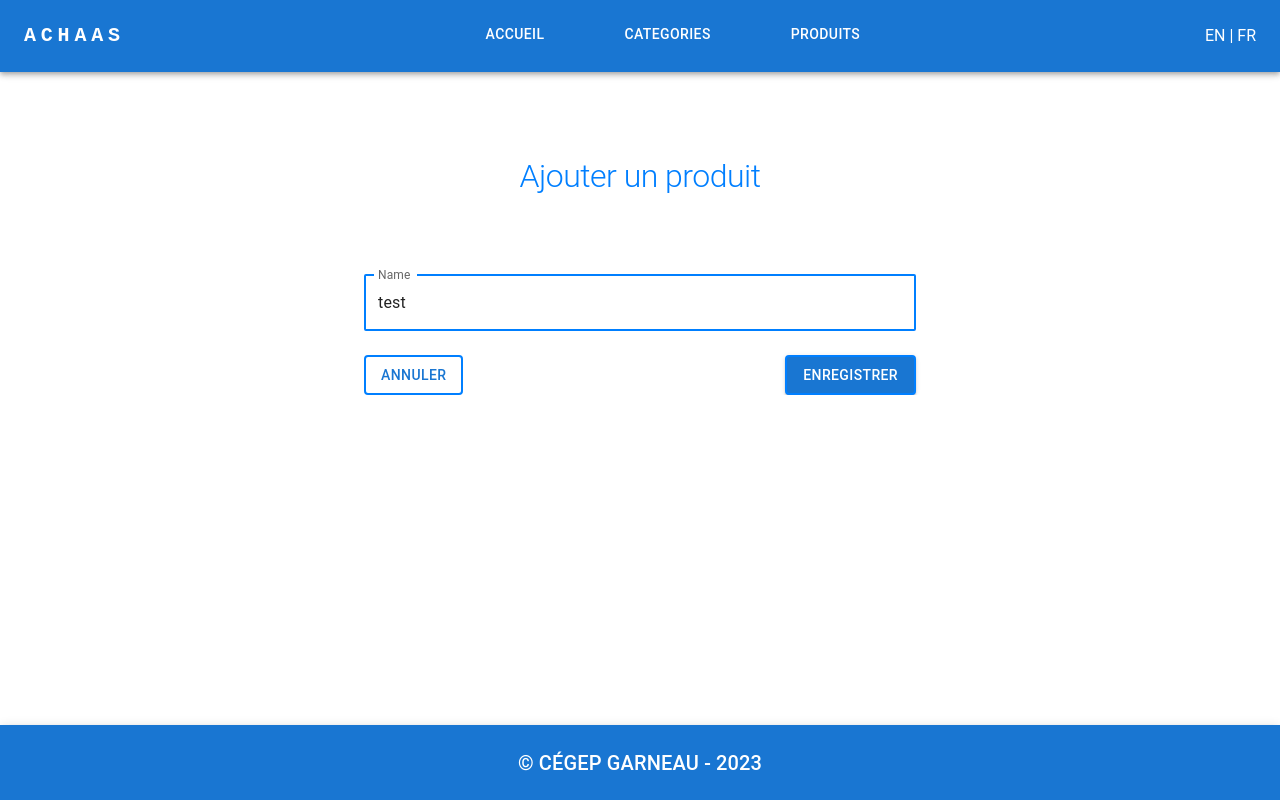
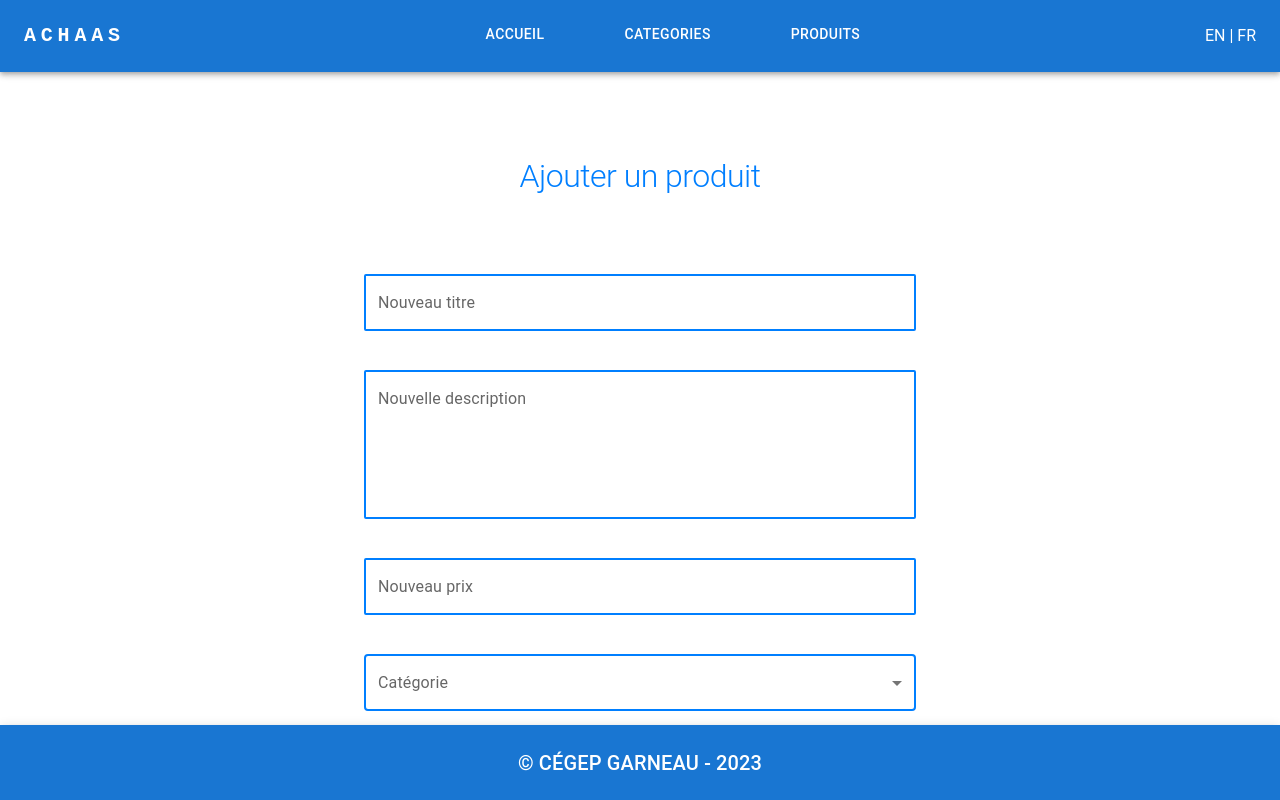
Before and after one commit to AntoineBergeron720/TP3_integration, a Next.js app: page /product/1 in a window 1280 px wide. Built offline with nearby package versions, Linux system fonts and the light colour scheme.

Commit message:
update page produit et modifier produit

```diff
--- a/src/components/molecules/my-form-product/my-form-product.tsx
+++ b/src/components/molecules/my-form-product/my-form-product.tsx
@@ -1,15 +1,15 @@
 import { Grid, TextField, FormControl, InputLabel, MenuItem } from "@mui/material";
 import MyButtonCancel from "../../atoms/button/my-button-cancel";
 import MyButtonSave from "../../atoms/button/my-button-save";
-import {useState, useEffect} from 'react';
+import { useState, useEffect } from 'react';
 import Select, { SelectChangeEvent } from '@mui/material/Select';
 
 export function MyFormCreateProduct() {
 
     const [categoryList, setCategoryList] = useState<any[]>([])
 
-    useEffect(()=>{
-        let response = [{_id: '1', name: 'cat 1'}, {_id: '2', name: 'cat 2'}] // TODO : REQUÊTE À L'API
+    useEffect(() => {
+        let response = [{ _id: '1', name: 'cat 1' }, { _id: '2', name: 'cat 2' }] // TODO : REQUÊTE À L'API
         // TODO : Validation code response, si 200 -> setCategoryList avec liste retourné par l'API, si erreur, toast.erreur
         setCategoryList(response)
     }, [])
@@ -20,7 +20,7 @@ export function MyFormCreateProduct() {
         setCategory(event.target.value as string);
     };
 
-    useEffect(()=> {
+    useEffect(() => {
         console.log(category)
     }, [category])
 
@@ -28,7 +28,7 @@ export function MyFormCreateProduct() {
         <Grid container rowGap={3} columnGap={2}>
             <Grid item xs={12}>
                 <TextField
-                    id="ditre"
+                    id="titre"
                     label="Titre"
                     variant="outlined"
                     fullWidth
@@ -121,17 +121,71 @@ export function MyFormCreateProduct() {
 }
 
 interface MyFormUpdateProductProps {
-    name: string;
+    titre: string,
+    description: string,
+    prix: string,
+    category: string
 }
 
 export function MyFormUpdateProduct(props: MyFormUpdateProductProps) {
+    const [categoryList, setCategoryList] = useState<any[]>([])
+
+    useEffect(() => {
+        let response = [{ _id: '1', name: 'cat 1' }, { _id: '2', name: 'cat 2' }] // TODO : REQUÊTE À L'API
+        // TODO : Validation code response, si 200 -> setCategoryList avec liste retourné par l'API, si erreur, toast.erreur
+        setCategoryList(response)
+    }, [])
+
+    const [category, setCategory] = useState('');
+
+    const handleChange = (event: SelectChangeEvent) => {
+        setCategory(event.target.value as string);
+    };
+
+    useEffect(() => {
+        console.log(category)
+    }, [category])
+
     return (
         <Grid container rowGap={3} columnGap={2}>
             <Grid item xs={12}>
                 <TextField
-                    id="name"
-                    label="Name"
-                    value={props.name}
+                    id="titre"
+                    label="Nouveau titre"
+                    value={props.titre}
+                    variant="outlined"
+                    fullWidth
+                    sx={{
+                        "& .MuiOutlinedInput-root": {
+                            "& fieldset": {
+                                border: "2px solid #007FFF",
+                                borderRadius: "2px",
+                            },
+                        }
+                    }}
+                />
+                <TextField
+                    id="description"
+                    label="Nouvelle description"
+                    value={props.description}
+                    variant="outlined"
+                    multiline
+                    minRows={5}
+                    fullWidth
+                    sx={{
+                        "& .MuiOutlinedInput-root": {
+                            "& fieldset": {
+                                border: "2px solid #007FFF",
+                                borderRadius: "2px",
+                            },
+                        },
+                        mt: 5
+                    }}
+                />
+                <TextField
+                    id="prix"
+                    label="Nouveau prix"
+                    value={props.prix}
                     variant="outlined"
                     fullWidth
                     sx={{
@@ -141,8 +195,39 @@ export function MyFormUpdateProduct(props: MyFormUpdateProductProps) {
                                 borderRadius: "2px",
                             },
                         },
+                        mt: 5
                     }}
                 />
+                <FormControl
+                    fullWidth
+                    sx={
+                        {
+                            mt: 5,
+
+                            "& fieldset": {
+                                border: "2px solid #007FFF"
+
+                            }
+                        }
+                    }
+                >
+                    <InputLabel id="category">Catégorie</InputLabel>
+                    <Select
+                        labelId="category"
+                        id="categorySelect"
+                        value={props.category}
+                        label="Nouvelle catégorie"
+                        onChange={handleChange}
+
+                    >
+                        {
+                            categoryList && categoryList.map((cat) => {
+                                return <MenuItem key={cat._id} value={cat._id}>{cat.name}</MenuItem>
+                            })
+                        }
+
+                    </Select>
+                </FormControl>
             </Grid>
             <Grid
                 item
```
Lines whose indentation alone changed are shown as unchanged.
